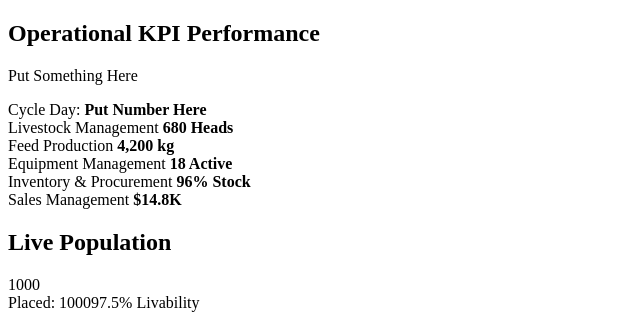
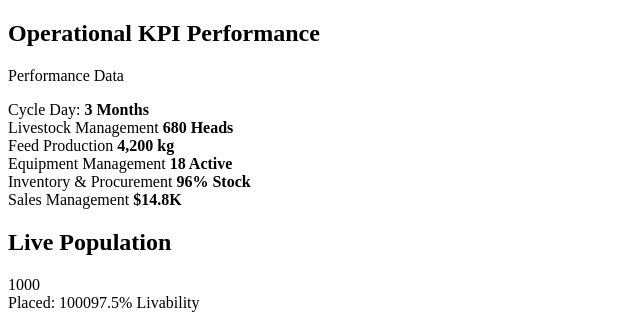
Before and after one commit to chichi28-0807/admin_farm_github, a PHP site: page /dashboard.php in a window 1280 px wide. Shown: the part 29-345 px from the top of the page, without its empty margins (0-640 px from the left). Run offline with PHP 8.4, Linux system fonts and the light colour scheme.

Commit message:
commit to KPI label below it and Cycle day's limit.

```diff
--- a/FRONT-END/PHP/dashboard.php
+++ b/FRONT-END/PHP/dashboard.php
@@ -23,9 +23,9 @@ $dashboardMetrics = crud_rows('dashboard_metrics', [
   <section class="page-header">
     <div>
       <h1 class="page-title">Operational KPI Performance</h1>
-      <p class="page-subtitle">Put Something Here</p>
+      <p class="page-subtitle">Performance Data</p>
     </div>
-    <div class="cycle-pill">Cycle Day: <strong>Put Number Here</strong></div>
+    <div class="cycle-pill">Cycle Day: <strong>3 Months</strong></div>
   </section>
 
   <section class="module-mini-grid">
```
